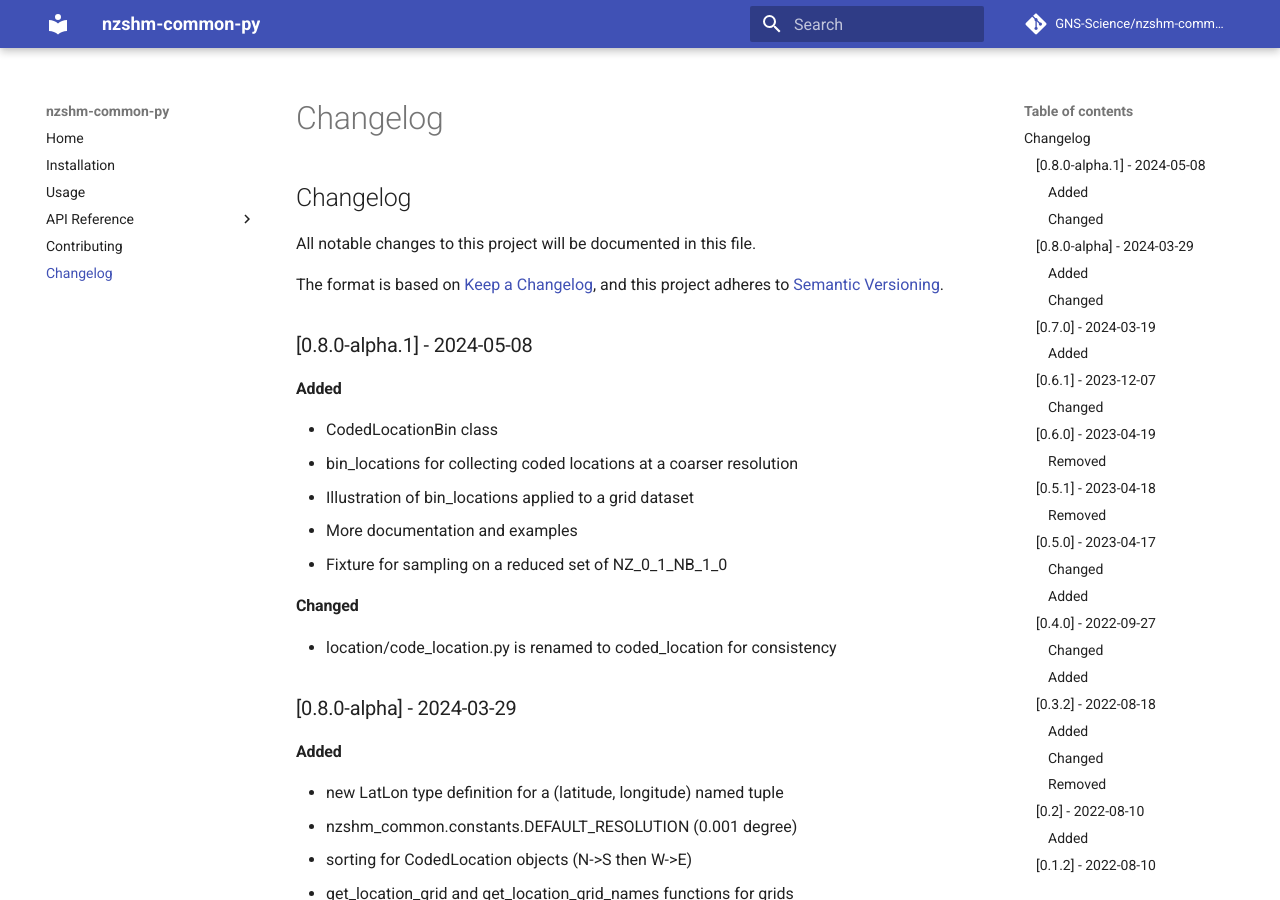
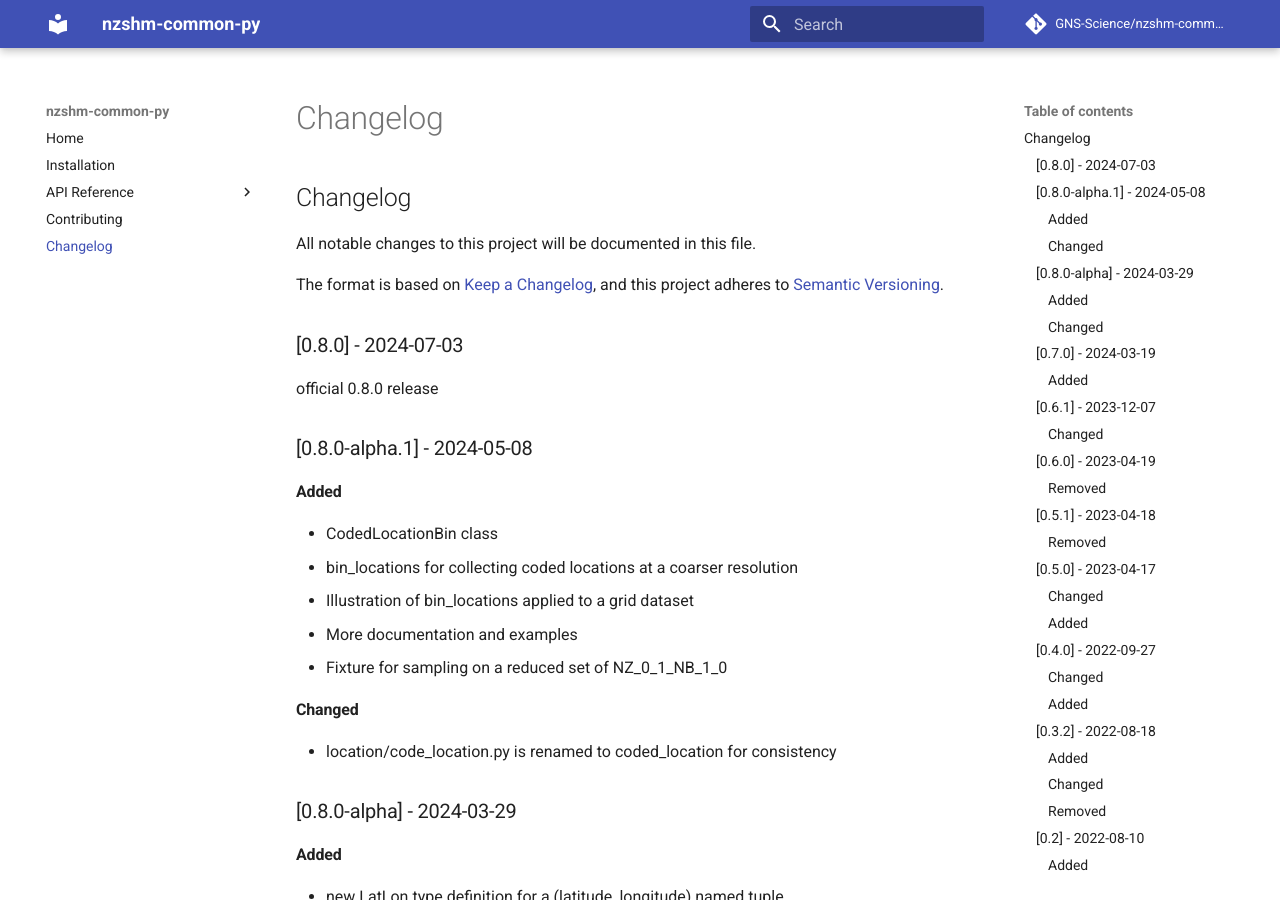
Before and after one commit to GNS-Science/nzshm-common-py, an MkDocs documentation site: the page built from docs/changelog.md, in a window 1280 px wide and 900 px high. Built offline with MkDocs 1.6.1 and Material for MkDocs 9.7.7, drawn with Linux system fonts in a browser that asks for light colours; comment, search, counter and statistics services are not loaded.

Commit message:
update changelog; remove empty usage docs form mkdocs index.

```diff
--- a/CHANGELOG.md
+++ b/CHANGELOG.md
@@ -4,6 +4,11 @@ All notable changes to this project will be documented in this file.
 
 The format is based on [Keep a Changelog](https://keepachangelog.com/en/1.0.0/),
 and this project adheres to [Semantic Versioning](https://semver.org/spec/v2.0.0.html).
+
+
+## [0.8.0] - 2024-07-03
+
+official 0.8.0 release
 
 ## [0.8.0-alpha.1] - 2024-05-08
 ### Added
@@ -15,7 +20,6 @@ and this project adheres to [Semantic Versioning](https://semver.org/spec/v2.0.0
 
 ### Changed
  - location/code_location.py is renamed to coded_location for consistency
-
 
 ## [0.8.0-alpha] - 2024-03-29
 ### Added
@@ -29,7 +33,6 @@ and this project adheres to [Semantic Versioning](https://semver.org/spec/v2.0.0
  - CodedLocation (and new LatLon) can be imported directly from nzshm_common
  - several function signatures now use LatLon instead of Tuple[float, float]
       - non-breaking change; they are functionally equivalent in runtime
-
 
 ## [0.7.0] - 2024-03-19
 ### Added
--- a/mkdocs.yml
+++ b/mkdocs.yml
@@ -10,7 +10,7 @@ watch:
 nav:
   - Home: index.md
   - Installation: installation.md
-  - Usage: usage.md
+  # - Usage: usage.md
   - API Reference:
     - constants: api/constants.md
     - grids (package):
```
